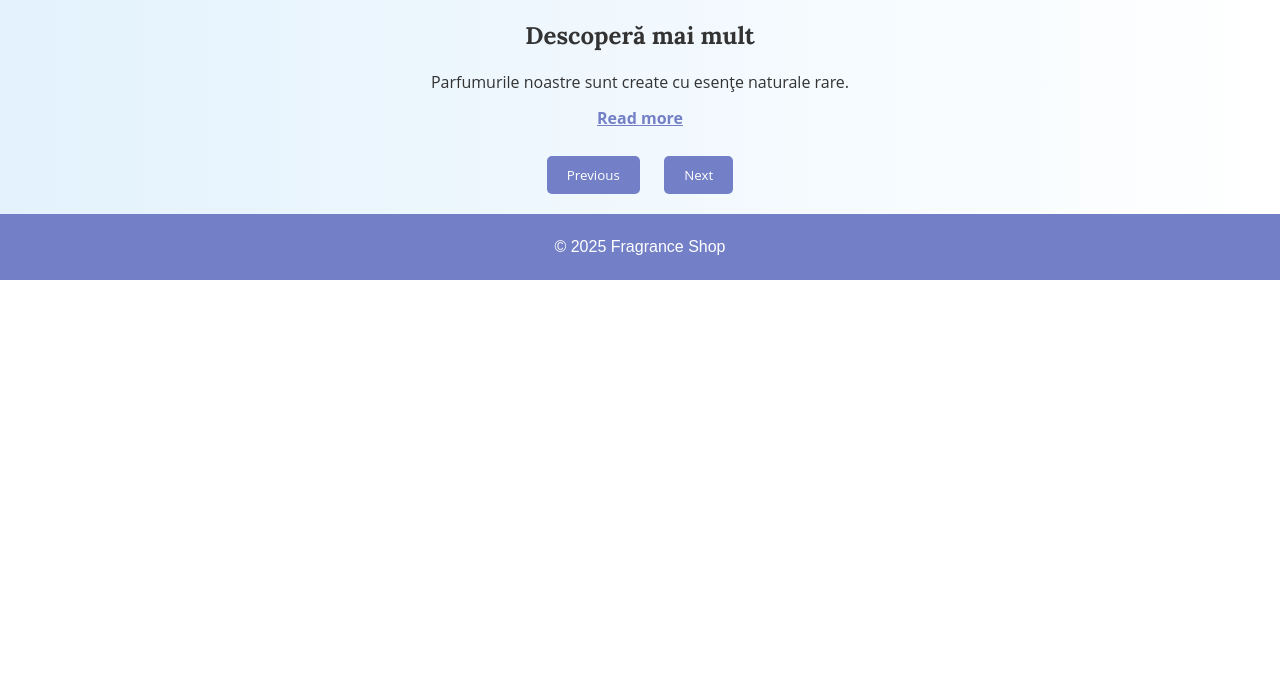
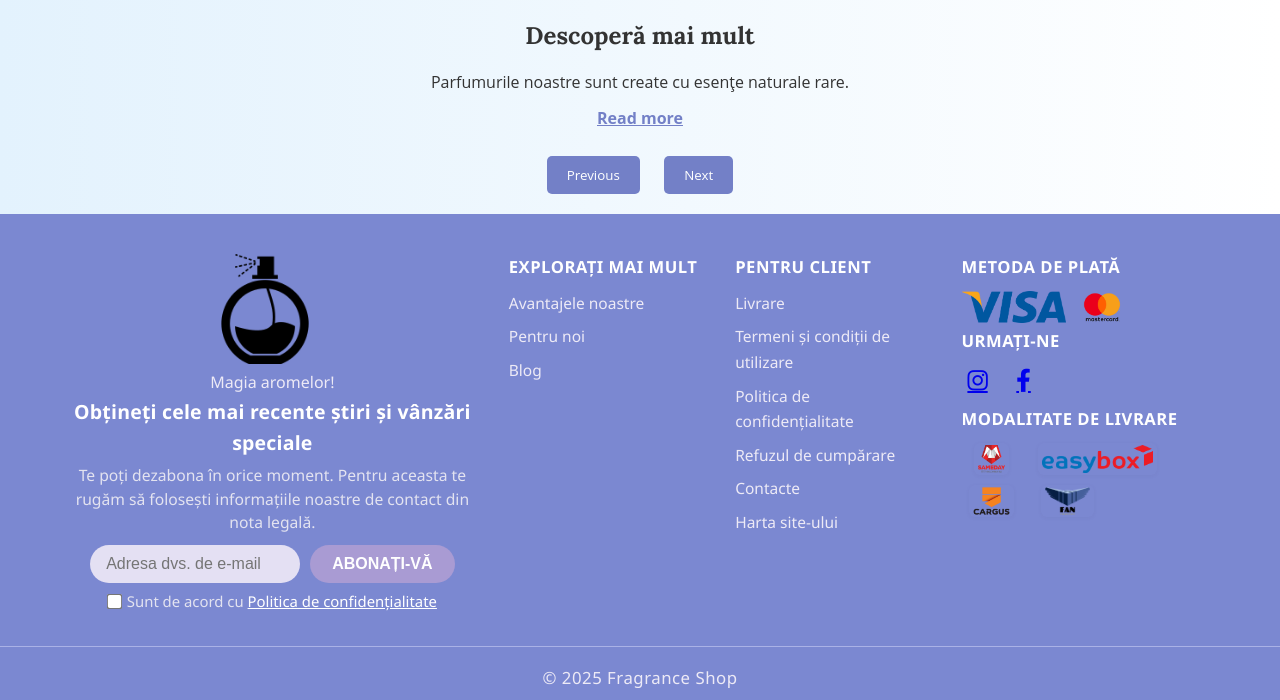
Before and after one commit to silkrzv/fragrance-shop, a PHP site: page /pages/index.html in a window 1280 px wide. Shown: the part 1190-1890 px from the top of the page. Before the commit the page ends 1470 px from the top, so only its background shows below. Run offline with PHP 8.4, Linux system fonts and the light colour scheme.

Commit message:
Modificare footer, styling modern

```diff
--- a/css/styles.css
+++ b/css/styles.css
@@ -1110,15 +1110,311 @@ input[type="submit"]:hover {
 
 /* ----- FOOTER ----- */
 
-footer {
-    background-color: #7380C7;
-    color: white;
-    text-align: center;
-    padding: 20px;
-    position: relative;
-    bottom: 0;
+.footer-modern {
+    background: #7b88d1;
+    color: #fff;
+    font-family: 'Segoe UI', Arial, sans-serif;
+    padding-top: 40px;
     width: 100%;
 }
+
+.footer-main-row {
+    display: flex;
+    flex-wrap: wrap;
+    max-width: 1200px;
+    margin: 0 auto;
+    justify-content: space-between;
+    align-items: flex-start;
+    gap: 36px;
+    padding: 0 32px 20px 32px;
+}
+
+.logo-newsletter {
+    flex: 2 1 340px;
+    display: flex;
+    flex-direction: column;
+    min-width: 320px;
+    max-width: 420px;
+    align-items: center;
+}
+
+.footer-logo-centered {
+    display: flex;
+    flex-direction: column;
+    align-items: center;
+    margin-bottom: 12px;
+}
+
+.footer-logo {
+    width: 110px;
+    margin-bottom: 6px;
+    display: block;
+}
+
+.footer-slogan {
+    font-size: 1rem;
+    color: #edeaf6;
+    margin: 0;
+    text-align: center;
+}
+
+.footer-newsletter {
+    background: transparent;
+    border-radius: 14px;
+    padding: 0;
+    box-shadow: none;
+    text-align: center;
+    margin: 0;
+    width: 100%;
+}
+
+.footer-newsletter h2 {
+    font-size: 1.22rem;
+    font-weight: 700;
+    margin-bottom: 6px;
+    color: #fff;
+    letter-spacing: 0.2px;
+}
+
+.footer-newsletter p {
+    color: #e3e3f0;
+    margin-bottom: 10px;
+    font-size: 0.98rem;
+    line-height: 1.5;
+}
+
+.newsletter-form {
+    display: flex;
+    align-items: center;
+    gap: 10px;
+    margin-bottom: 7px;
+    flex-wrap: wrap;
+    justify-content: center;
+}
+
+.newsletter-form input[type="email"] {
+    padding: 10px 16px;
+    border: none;
+    border-radius: 22px;
+    background: #e4e0f3;
+    font-size: 1rem;
+    width: 210px;
+    outline: none;
+    transition: box-shadow 0.2s;
+}
+
+.newsletter-form input[type="email"]:focus {
+    box-shadow: 0 0 0 2px #a99bd3;
+}
+
+.newsletter-form button {
+    padding: 10px 22px;
+    border: none;
+    border-radius: 22px;
+    background: #a99bd3;
+    color: #fff;
+    font-weight: 600;
+    font-size: 1rem;
+    cursor: pointer;
+    transition: background 0.2s;
+}
+
+.newsletter-form button:hover {
+    background: #6b77b8;
+}
+
+.newsletter-privacy {
+    margin-top: 4px;
+    font-size: 0.93rem;
+    color: #e3e3f0;
+    display: flex;
+    align-items: center;
+    gap: 6px;
+    justify-content: center;
+}
+
+.newsletter-privacy a {
+    color: #fff;
+    text-decoration: underline;
+}
+
+.links-col {
+    flex: 1 1 160px;
+    min-width: 140px;
+    margin-bottom: 0;
+}
+
+.right-col {
+    flex: 1.2 1 210px;
+    min-width: 180px;
+    margin-bottom: 0;
+}
+
+.footer-col h4 {
+    font-size: 1.04rem;
+    margin-bottom: 10px;
+    letter-spacing: 0.5px;
+    color: #fff;
+    font-weight: 600;
+}
+
+.footer-col ul {
+    list-style: none;
+    padding: 0;
+    margin: 0;
+}
+
+.footer-col ul li {
+    margin-bottom: 8px;
+}
+
+.footer-col ul li a {
+    color: #edeaf6;
+    text-decoration: none;
+    transition: color 0.2s;
+    font-size: 0.97rem;
+}
+
+.footer-col ul li a:hover {
+    color: #fff;
+    text-decoration: underline;
+}
+
+/* Payments & Social */
+.footer-payments img {
+    height: 32px;
+    margin-right: 10px;
+    vertical-align: middle;
+    margin-bottom: 5px;
+}
+
+.footer-social {
+    display: flex;
+    align-items: center;
+    gap: 14px;
+    margin-bottom: 10px;
+    margin-top: 4px;
+}
+
+.footer-social a {
+    display: flex;
+    align-items: center;
+    justify-content: center;
+    width: 32px;
+    height: 32px;
+    border-radius: 50%;
+    background: transparent;
+    font-size: 1.45rem;
+    transition: background 0.2s, color 0.2s, box-shadow 0.2s;
+}
+
+.footer-social a:hover {
+    background: #a99bd3;
+    color: #fff;
+    box-shadow: 0 2px 8px rgba(60,60,100,0.13);
+}
+
+.footer-social i {
+    display: flex;
+    align-items: center;
+    justify-content: center;
+    width: 100%;
+    height: 100%;
+}
+
+/* Delivery logos grid */
+.footer-delivery {
+    display: grid;
+    grid-template-columns: repeat(2, 60px);
+    gap: 10px 16px;
+    align-items: center;
+    margin-top: 8px;
+}
+
+.footer-delivery img {
+    height: 32px;
+    width: auto;
+    object-fit: contain;
+    background: transparent;
+    border-radius: 6px;
+    padding: 2px 4px;
+    box-shadow: 0 1px 4px rgba(60,60,100,0.05);
+    display: block;
+    margin: 0 auto;
+}
+
+/* Bottom copyright */
+.footer-bottom {
+    border-top: 1px solid #aab2e6;
+    text-align: center;
+    padding: 18px 0 8px 0;
+    margin-top: 12px;
+    background: transparent;
+}
+
+.footer-bottom p {
+    margin: 0;
+    color: #edeaf6;
+    font-size: 1.05rem;
+    letter-spacing: 0.5px;
+}
+
+/* Responsive Design */
+@media (max-width: 1100px) {
+    .footer-main-row {
+        flex-direction: column;
+        align-items: stretch;
+        gap: 24px;
+    }
+    .logo-newsletter {
+        flex-direction: column;
+        align-items: center;
+        max-width: 100%;
+    }
+    .footer-newsletter {
+        text-align: center;
+    }
+}
+
+@media (max-width: 700px) {
+    .footer-main-row {
+        flex-direction: column;
+        align-items: stretch;
+        gap: 18px;
+        padding: 0 8vw 20px 8vw;
+    }
+    .logo-newsletter, .links-col, .right-col {
+        min-width: 0;
+        max-width: 100%;
+    }
+    .footer-newsletter {
+        padding: 0;
+    }
+    .footer-logo-centered {
+        align-items: center;
+        text-align: center;
+    }
+    .footer-delivery {
+        grid-template-columns: repeat(2, 1fr);
+        gap: 10px 10px;
+    }
+}
+
+@media (max-width: 480px) {
+    .footer-newsletter h2 {
+        font-size: 1rem;
+    }
+    .newsletter-form input[type="email"] {
+        width: 100%;
+        min-width: 0;
+    }
+    .footer-logo {
+        width: 90px;
+    }
+}
+
+
+
 
 /* Responsive Design */
 /* ----- MEDIA QUERIES ----- */
--- a/pages/index.html
+++ b/pages/index.html
@@ -207,9 +207,74 @@
         </div>
     </section>
 
-
-    <footer>
-        <p>&copy; 2025 Fragrance Shop</p>
+    <footer class="footer-modern">
+      <div class="footer-main-row">
+        <div class="footer-col logo-newsletter">
+          <div class="footer-logo-wrap">
+            <img src="/images/logo.png" alt="Fragrance Shop Logo" class="footer-logo">
+            <p class="footer-slogan">Magia aromelor!</p>
+          </div>
+          <div class="footer-newsletter">
+            <h2>Obțineți cele mai recente știri și vânzări speciale</h2>
+            <p>Te poți dezabona în orice moment. Pentru aceasta te rugăm să folosești informațiile noastre de contact din nota legală.</p>
+            <form class="newsletter-form">
+              <input type="email" placeholder="Adresa dvs. de e-mail" required>
+              <button type="submit">ABONAȚI-VĂ</button>
+            </form>
+            <div class="newsletter-privacy">
+              <input type="checkbox" id="privacy" required>
+              <label for="privacy">Sunt de acord cu <a href="#">Politica de confidențialitate</a></label>
+            </div>
+          </div>
+        </div>
+        <div class="footer-col links-col">
+          <h4>EXPLORAȚI MAI MULT</h4>
+          <ul>
+            <li><a href="#">Avantajele noastre</a></li>
+            <li><a href="#">Pentru noi</a></li>
+            <li><a href="#">Blog</a></li>
+          </ul>
+        </div>
+        <div class="footer-col links-col">
+          <h4>PENTRU CLIENT</h4>
+          <ul>
+            <li><a href="#">Livrare</a></li>
+            <li><a href="#">Termeni și condiții de utilizare</a></li>
+            <li><a href="#">Politica de confidențialitate</a></li>
+            <li><a href="#">Refuzul de cumpărare</a></li>
+            <li><a href="#">Contacte</a></li>
+            <li><a href="#">Harta site-ului</a></li>
+          </ul>
+        </div>
+        <div class="footer-col right-col">
+          <div>
+            <h4>METODA DE PLATĂ</h4>
+            <div class="footer-payments">
+              <img src="/images/visa.png" alt="Visa">
+              <img src="/images/mastercard.png" alt="Mastercard">
+            </div>
+          </div>
+          <div>
+            <h4>URMAȚI-NE</h4>
+            <div class="footer-social">
+              <a href="#" aria-label="Instagram"><i class="fa-brands fa-instagram"></i></a>
+              <a href="#" aria-label="Facebook"><i class="fa-brands fa-facebook-f"></i></a>
+            </div>
+          </div>
+          <div>
+            <h4>MODALITATE DE LIVRARE</h4>
+            <div class="footer-delivery">
+              <img src="/images/sameday.png" alt="Sameday">
+              <img src="/images/easybox.png" alt="Easybox">
+              <img src="/images/cargus.png" alt="Cargus">
+              <img src="/images/fan.png" alt="Fan Courier">
+            </div>
+          </div>
+        </div>
+      </div>
+      <div class="footer-bottom">
+        <p>&copy; <span id="current-year"></span> Fragrance Shop</p>
+      </div>
     </footer>
 
     <script src="/scripts/main.js"></script>
--- a/scripts/main.js
+++ b/scripts/main.js
@@ -199,3 +199,14 @@ navItems.forEach(item => {
     }
   });
 });
+
+// functie de actualizare a anului din footer
+function updateFooterYear() {
+    const yearSpan = document.getElementById('current-year');
+    if (yearSpan) {
+        yearSpan.textContent = new Date().getFullYear();
+    }
+}
+
+// Apelează funcția când pagina este încărcată
+document.addEventListener('DOMContentLoaded', updateFooterYear);
```
Also changed, not shown: images/cargus.png (added), images/easybox.png (added), images/fan.png (added), images/mastercard.png (added), images/sameday.png (added), images/visa.png (added).
